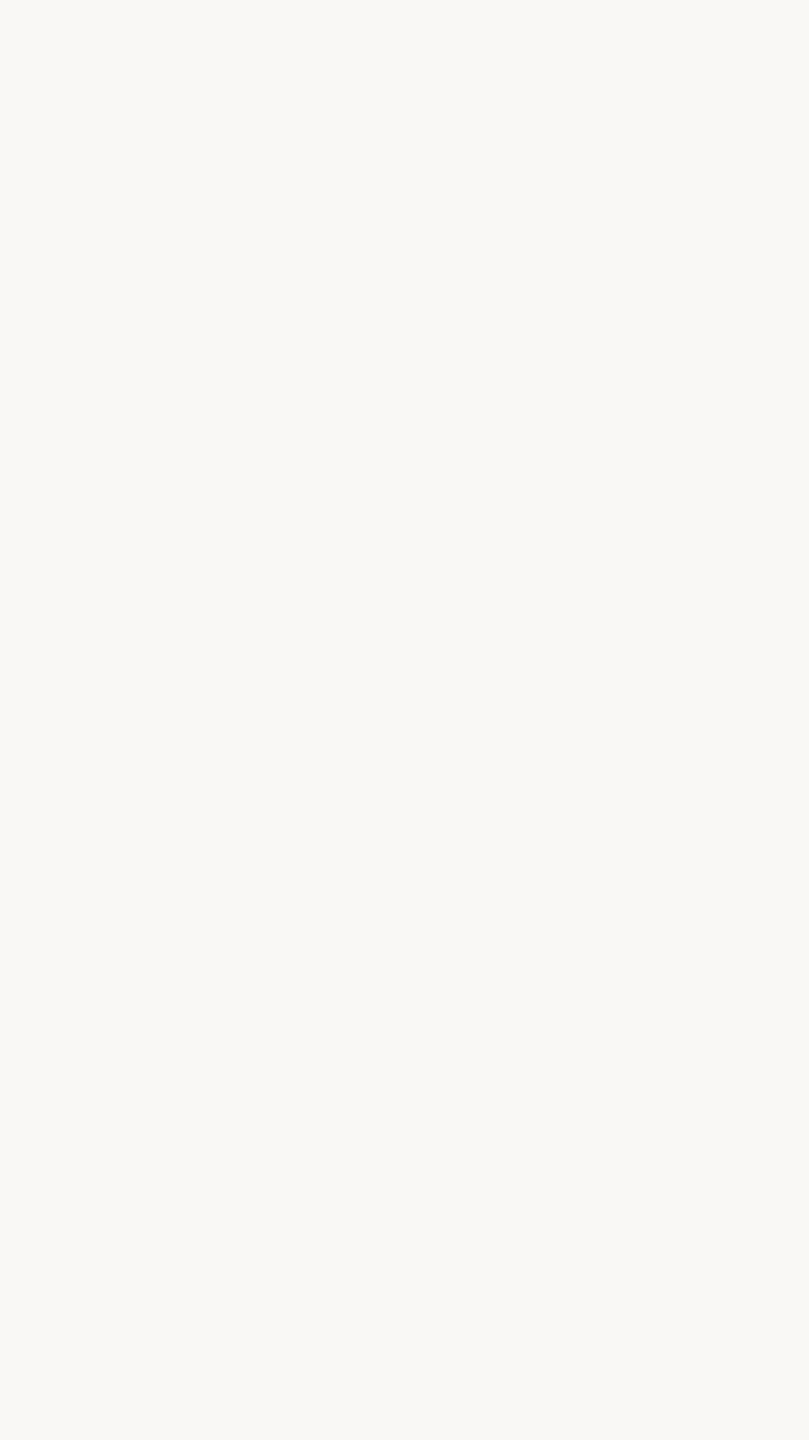
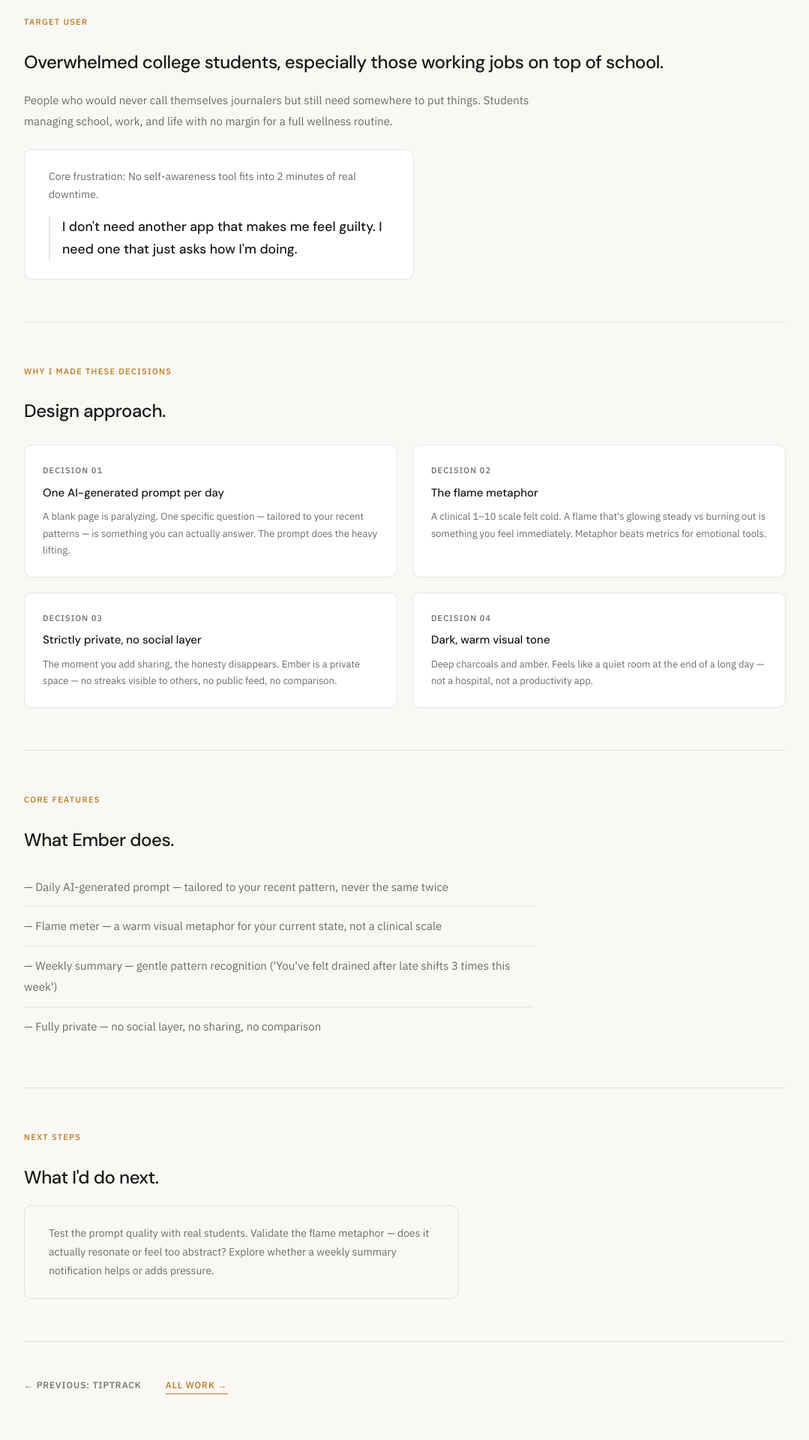
Before and after one commit to SamGB16/portfolio-site, a Next.js app in the folder samuel-portfolio/: page /ember in a window 1280 px wide. Shown: the part 760-2680 px from the top of the page at 75% size, without its empty margins (100-1179 px from the left). Before the commit the page ends 800 px from the top, so only its background shows below. Built offline with nearby package versions, Linux system fonts and the light colour scheme.

Commit message:
implementing sprint-6

```diff
--- a/samuel-portfolio/app/ember/page.tsx
+++ b/samuel-portfolio/app/ember/page.tsx
@@ -1,14 +1,261 @@
+import Link from "next/link";
+import CaseHeader from "@/components/content/CaseHeader";
+import DecisionCard from "@/components/content/DecisionCard";
+
+const sectionStyle: React.CSSProperties = {
+  borderTop: "0.5px solid var(--border)",
+  padding: "3.5rem 0",
+};
+
+const labelStyle: React.CSSProperties = {
+  fontFamily: "'IBM Plex Sans', sans-serif",
+  fontSize: "11px",
+  textTransform: "uppercase",
+  letterSpacing: "0.12em",
+  fontWeight: 500,
+  color: "var(--amber)",
+  marginBottom: "1.5rem",
+};
+
+const h2Style: React.CSSProperties = {
+  fontFamily: "'DM Sans', sans-serif",
+  fontSize: "1.5rem",
+  fontWeight: 500,
+  letterSpacing: "-0.02em",
+  marginBottom: "1rem",
+};
+
+const bodyStyle: React.CSSProperties = {
+  fontFamily: "'IBM Plex Sans', sans-serif",
+  fontSize: "15px",
+  color: "var(--muted)",
+  lineHeight: 1.85,
+  maxWidth: "680px",
+};
+
+const decisions = [
+  {
+    number: "Decision 01",
+    title: "One AI-generated prompt per day",
+    description:
+      "A blank page is paralyzing. One specific question — tailored to your recent patterns — is something you can actually answer. The prompt does the heavy lifting.",
+  },
+  {
+    number: "Decision 02",
+    title: "The flame metaphor",
+    description:
+      "A clinical 1–10 scale felt cold. A flame that's glowing steady vs burning out is something you feel immediately. Metaphor beats metrics for emotional tools.",
+  },
+  {
+    number: "Decision 03",
+    title: "Strictly private, no social layer",
+    description:
+      "The moment you add sharing, the honesty disappears. Ember is a private space — no streaks visible to others, no public feed, no comparison.",
+  },
+  {
+    number: "Decision 04",
+    title: "Dark, warm visual tone",
+    description:
+      "Deep charcoals and amber. Feels like a quiet room at the end of a long day — not a hospital, not a productivity app.",
+  },
+];
+
+const features = [
+  "Daily AI-generated prompt — tailored to your recent pattern, never the same twice",
+  "Flame meter — a warm visual metaphor for your current state, not a clinical scale",
+  "Weekly summary — gentle pattern recognition ('You've felt drained after late shifts 3 times this week')",
+  "Fully private — no social layer, no sharing, no comparison",
+];
+
 export default function Ember() {
   return (
-    <div
-      style={{
-        display: "flex",
-        alignItems: "center",
-        justifyContent: "center",
-        minHeight: "60vh",
-      }}
-    >
-      Ember — coming in Sprint 6
+    <div style={{ maxWidth: "var(--max-width)", margin: "0 auto", padding: "0 2rem" }}>
+      <CaseHeader
+        tag="Wellness · Mobile · Concept"
+        title="Ember"
+        subtitle="A private burnout journal for people who don't have time to journal — designed to feel like a quiet room, not a clinical form."
+        accent="amber"
+      />
+
+      {/* The Problem */}
+      <section style={sectionStyle}>
+        <p style={labelStyle}>The Problem</p>
+        <h2 style={h2Style}>
+          Students don&apos;t recognize burnout until they&apos;re already in it.
+        </h2>
+        <p style={bodyStyle}>
+          Burnout doesn&apos;t arrive with a warning. It builds slowly — one
+          late shift, one missed meal, one week where everything felt harder
+          than it should. Traditional journaling apps feel like homework.
+          Therapy apps feel heavy and expensive. There&apos;s nothing in between
+          that helps you quietly check in with yourself without adding more to
+          your plate.
+        </p>
+      </section>
+
+      {/* Target User */}
+      <section style={sectionStyle}>
+        <p style={labelStyle}>Target User</p>
+        <h2 style={h2Style}>
+          Overwhelmed college students, especially those working jobs on top of
+          school.
+        </h2>
+        <p style={bodyStyle}>
+          People who would never call themselves journalers but still need
+          somewhere to put things. Students managing school, work, and life with
+          no margin for a full wellness routine.
+        </p>
+        <div
+          style={{
+            background: "var(--white)",
+            border: "0.5px solid var(--border)",
+            borderRadius: "10px",
+            padding: "1.5rem 2rem",
+            maxWidth: "520px",
+            marginTop: "1.5rem",
+          }}
+        >
+          <p
+            style={{
+              fontFamily: "'IBM Plex Sans', sans-serif",
+              fontSize: "14px",
+              color: "var(--muted)",
+            }}
+          >
+            Core frustration: No self-awareness tool fits into 2 minutes of
+            real downtime.
+          </p>
+          <blockquote
+            style={{
+              fontFamily: "'DM Sans', sans-serif",
+              fontSize: "1.1rem",
+              fontWeight: 500,
+              color: "var(--text)",
+              paddingLeft: "1rem",
+              borderLeft: "2px solid var(--border)",
+              marginTop: "1rem",
+            }}
+          >
+            I don&apos;t need another app that makes me feel guilty. I need one
+            that just asks how I&apos;m doing.
+          </blockquote>
+        </div>
+      </section>
+
+      {/* Design Decisions */}
+      <section style={sectionStyle}>
+        <p style={labelStyle}>Why I made these decisions</p>
+        <h2 style={h2Style}>Design approach.</h2>
+        <div
+          style={{
+            display: "grid",
+            gridTemplateColumns: "1fr 1fr",
+            gap: "1.25rem",
+            marginTop: "1.5rem",
+          }}
+        >
+          {decisions.map((d) => (
+            <DecisionCard
+              key={d.number}
+              number={d.number}
+              title={d.title}
+              description={d.description}
+            />
+          ))}
+        </div>
+      </section>
+
+      {/* Core Features */}
+      <section style={sectionStyle}>
+        <p style={labelStyle}>Core Features</p>
+        <h2 style={h2Style}>What Ember does.</h2>
+        <div style={{ maxWidth: "680px" }}>
+          {features.map((feature, i) => (
+            <div
+              key={feature}
+              style={{
+                fontFamily: "'IBM Plex Sans', sans-serif",
+                fontSize: "15px",
+                color: "var(--muted)",
+                lineHeight: 1.85,
+                padding: "0.75rem 0",
+                borderBottom:
+                  i < features.length - 1
+                    ? "0.5px solid var(--border)"
+                    : undefined,
+              }}
+            >
+              — {feature}
+            </div>
+          ))}
+        </div>
+      </section>
+
+      {/* Next Steps */}
+      <section style={sectionStyle}>
+        <p style={labelStyle}>Next Steps</p>
+        <h2 style={h2Style}>What I&apos;d do next.</h2>
+        <div
+          style={{
+            background: "var(--bg)",
+            border: "0.5px solid var(--border)",
+            borderRadius: "10px",
+            padding: "1.5rem 2rem",
+            maxWidth: "580px",
+          }}
+        >
+          <p
+            style={{
+              fontFamily: "'IBM Plex Sans', sans-serif",
+              fontSize: "14px",
+              color: "var(--muted)",
+              lineHeight: 1.8,
+            }}
+          >
+            Test the prompt quality with real students. Validate the flame
+            metaphor — does it actually resonate or feel too abstract? Explore
+            whether a weekly summary notification helps or adds pressure.
+          </p>
+        </div>
+      </section>
+
+      {/* Bottom Nav */}
+      <div
+        style={{
+          borderTop: "0.5px solid var(--border)",
+          padding: "3rem 0",
+          display: "flex",
+          gap: "2rem",
+        }}
+      >
+        <Link
+          href="/tiptrack"
+          style={{
+            fontFamily: "'IBM Plex Sans', sans-serif",
+            fontSize: "12px",
+            textTransform: "uppercase",
+            letterSpacing: "0.08em",
+            fontWeight: 500,
+            color: "var(--muted)",
+          }}
+        >
+          ← Previous: TipTrack
+        </Link>
+        <Link
+          href="/#work"
+          style={{
+            fontFamily: "'IBM Plex Sans', sans-serif",
+            fontSize: "12px",
+            textTransform: "uppercase",
+            letterSpacing: "0.08em",
+            fontWeight: 500,
+            color: "var(--amber)",
+            borderBottom: "1.5px solid var(--amber)",
+          }}
+        >
+          All work →
+        </Link>
+      </div>
     </div>
   );
 }
```
Also changed, not shown: 1 other file (tests, documents, lock files or other folders).
